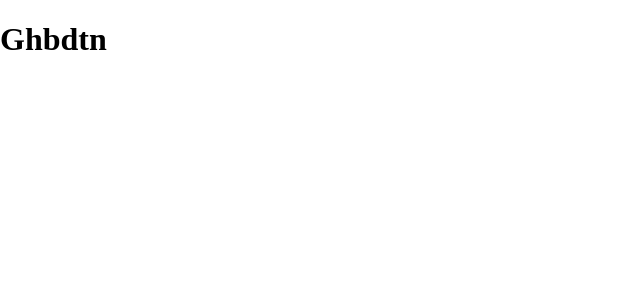
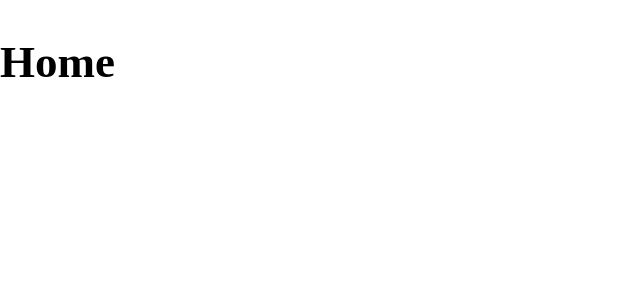
Before and after one commit to alexdolg1967/react-weather, a React (Create React App) app: page / in a window 1280 px wide. Shown: the top 300 px of the page, without its empty margins (0-640 px from the left). Built offline with nearby package versions, Linux system fonts and the light colour scheme.

Commit message:
add Router

```diff
--- a/package.json
+++ b/package.json
@@ -10,9 +10,11 @@
     "@types/node": "^12.20.26",
     "@types/react": "^17.0.24",
     "@types/react-dom": "^17.0.9",
+    "@types/react-router-dom": "^5.3.0",
     "normalize.css": "^8.0.1",
     "react": "^17.0.2",
     "react-dom": "^17.0.2",
+    "react-router-dom": "^5.3.0",
     "react-scripts": "4.0.3",
     "sass": "^1.42.1",
     "typescript": "^4.4.3",
--- a/src/App.tsx
+++ b/src/App.tsx
@@ -1,9 +1,15 @@
 import React from 'react';
+import { Route, Switch } from 'react-router';
+import { Home } from './pages/Home/Home';
+import { Mountch } from './pages/Mountch/Mountch';
 
 function App() {
     return (
         <div className="App">
-            <h1>Ghbdtn</h1>
+            <Switch>
+                <Route path="/" exact component={Home} />
+                <Route path="/mountch" exact component={Mountch} />
+            </Switch>
         </div>
     );
 }
--- a/src/index.tsx
+++ b/src/index.tsx
@@ -1,11 +1,14 @@
 import React from "react";
 import ReactDOM from "react-dom";
+import { BrowserRouter as Router } from "react-router-dom";
 import App from "./App";
 import './styles/index.scss'
 
 ReactDOM.render(
     <React.StrictMode>
-        <App />
+        <Router>
+            <App />
+        </Router>
     </React.StrictMode>,
     document.getElementById("root")
 );
```
Also changed, not shown: 1 other file (tests, documents, lock files or other folders).
